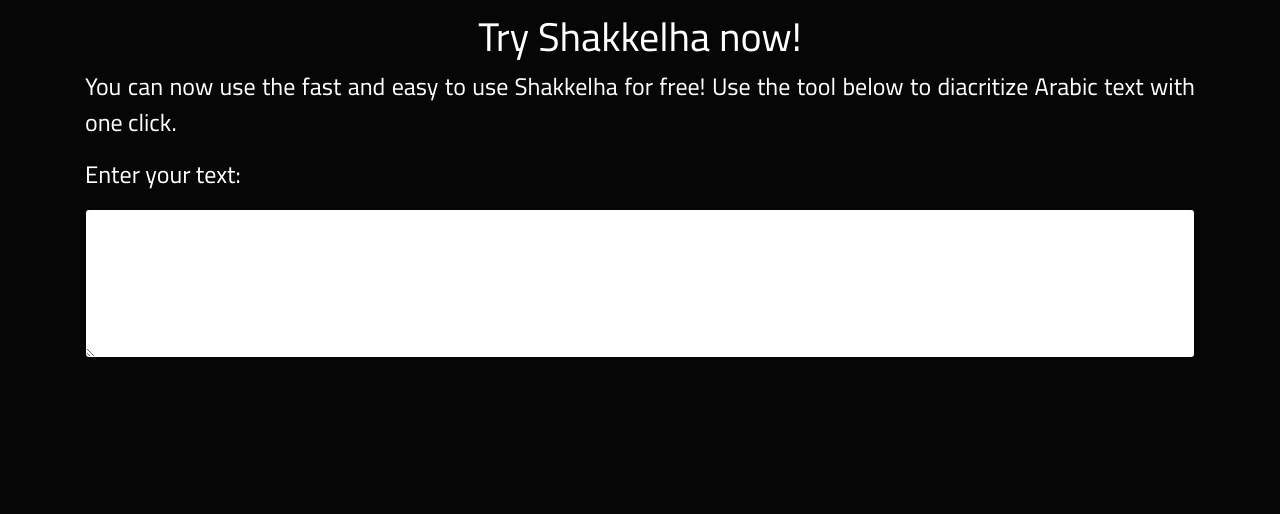
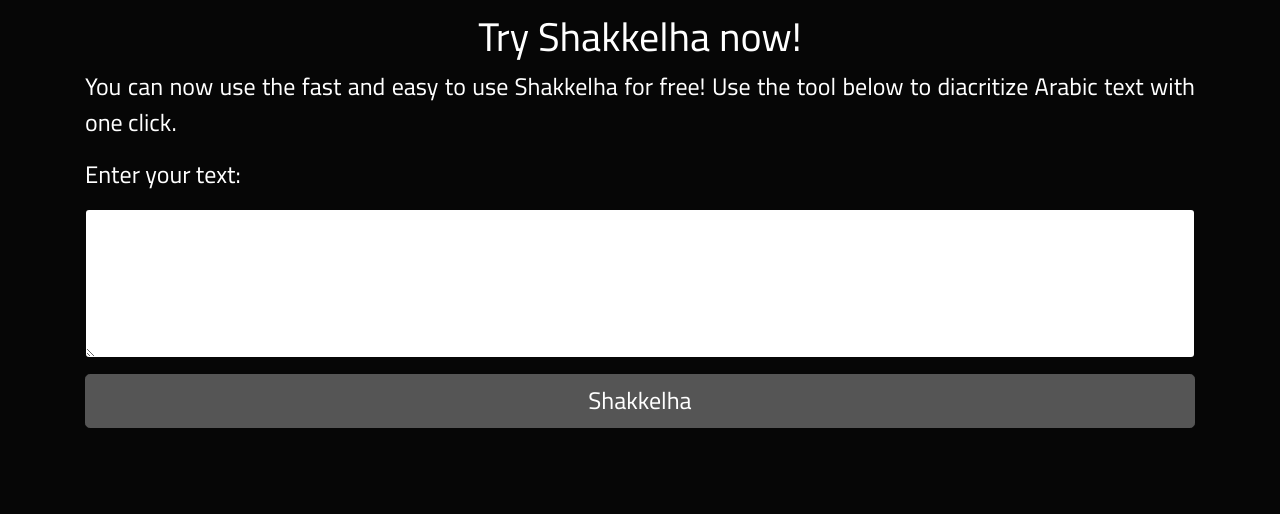
Before and after one commit to AliOsm/shakkelha-website, a Flask app: template templates/home.html in a window 1280 px wide. Shown: the part 550-1064 px from the top of the page. Before the commit the page ends 907 px from the top, so only its background shows below. Run offline with Flask 2, Linux system fonts and the light colour scheme; the template is opened without the code that fills it, so the values that code supplies are empty; some libraries are stand-ins or nearby versions.

Commit message:
Fix html bug

```diff
--- a/templates/home.html
+++ b/templates/home.html
@@ -43,6 +43,10 @@
           <div class="form-group">
             <textarea id="input" class="form-control" rows="5" style="direction: rtl;"></textarea>
           </div>
+
+          <div class="form-group">
+            <button type="submit" id="diacritize-it" class="btn btn-lg btn-secondary btn-block">Shakkelha</button>
+          </div>
         </div>
       </div>
     </div>
```
